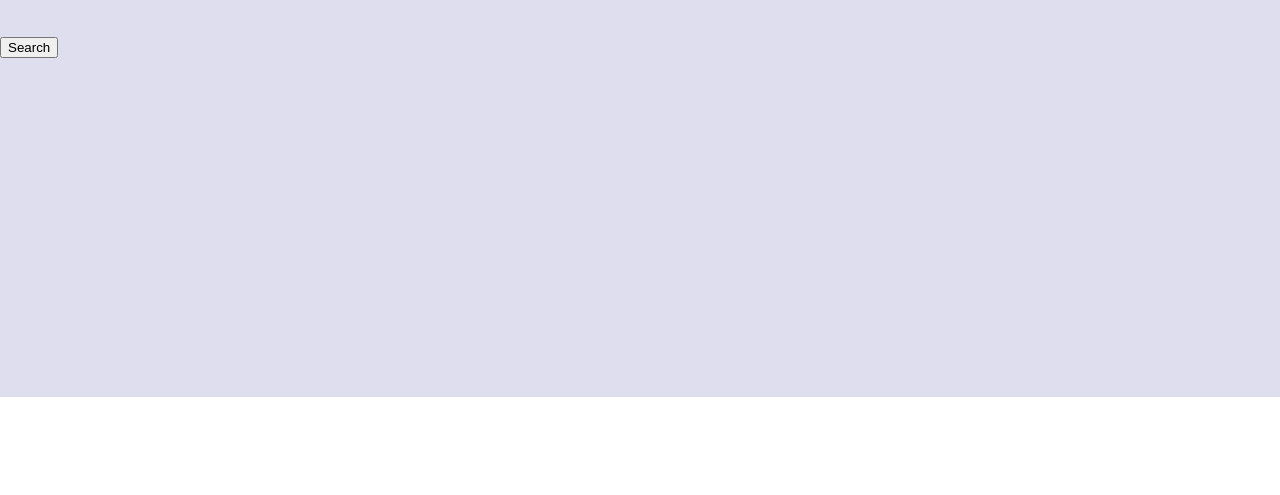
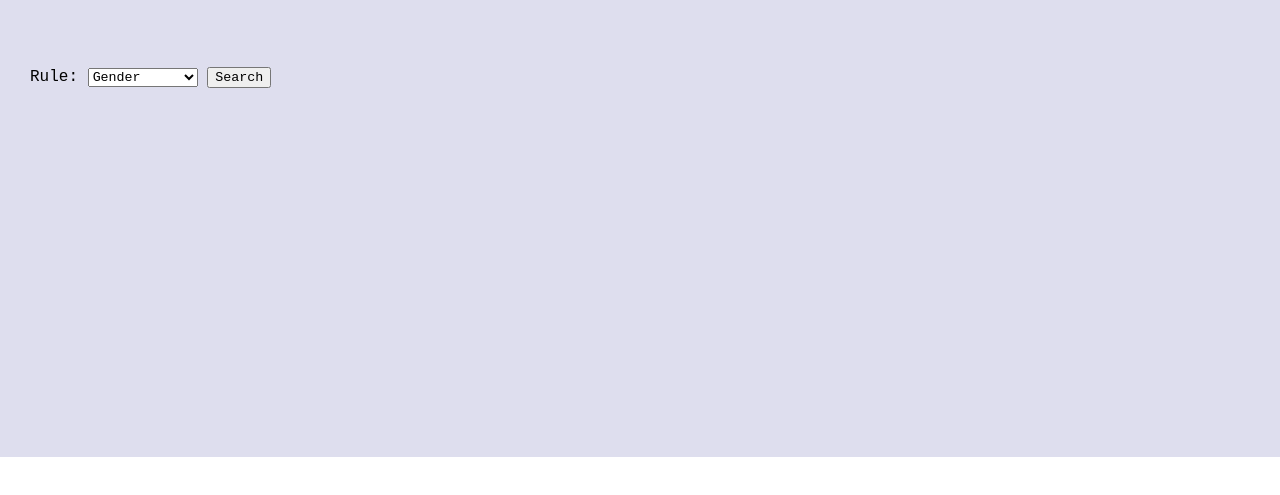
Before and after one commit to NehemiahK/pointsofcontact, a plain HTML site: page index.html in a window 1280 px wide. Shown: the part 83-578 px from the top of the page. Drawn offline with Linux system fonts and the light colour scheme.

Commit message:
added dropdown

```diff
--- a/index.css
+++ b/index.css
@@ -1,5 +1,6 @@
 *{
     margin: 0;
+    font-family: 'Courier New', Courier, monospace;
 
 }
 .nav{
@@ -13,7 +14,7 @@
 .main{
     min-height:400px;
     background: #b4b4d870;
-
+    padding:30px;
 }
 .search-button{
     margin-top:40px;
--- a/index.html
+++ b/index.html
@@ -8,9 +8,18 @@
   <body>
     <div class='nav'>Points of Contact</div>
     <div class='main'>
+      <label>Rule:</label>
+      <select onchange="myFunction()">
+          <option value="gender">Gender</option>
+          <option value="age">Age</option>
+          <option value="location">Location</option>
+          <option value="height">Height</option>
+          <option value="religiously">Religiously</option>
+        </select>
         <button class='search-button'>Search</button>
     </div>
 
     <div></div>
+    <script src="index.js"></script>
   </body>
 </html>
--- /dev/null
+++ b/index.js
@@ -0,0 +1,3 @@
+function myFunction(ev){
+    console.log(event.target.value);
+}
```
